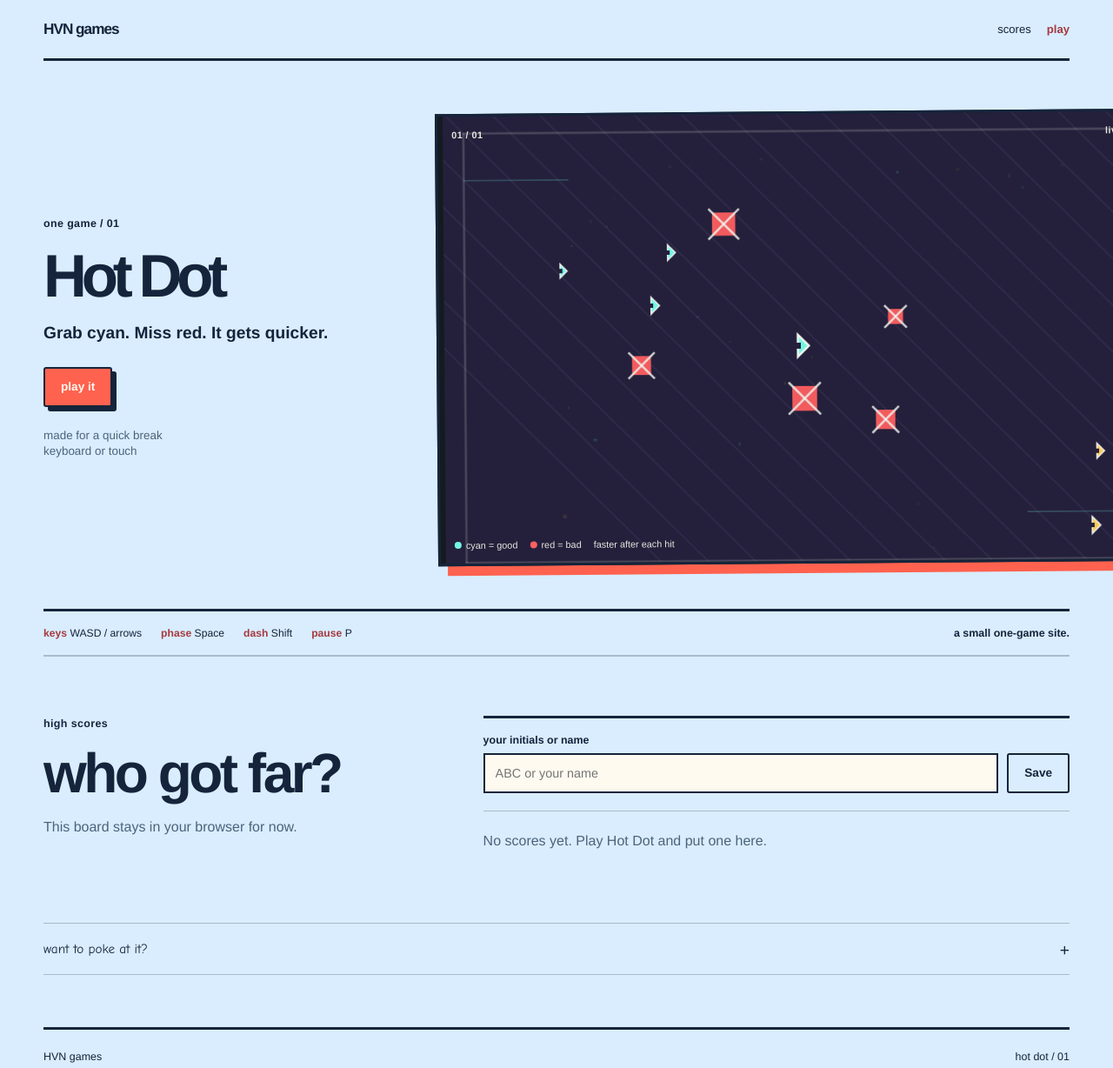
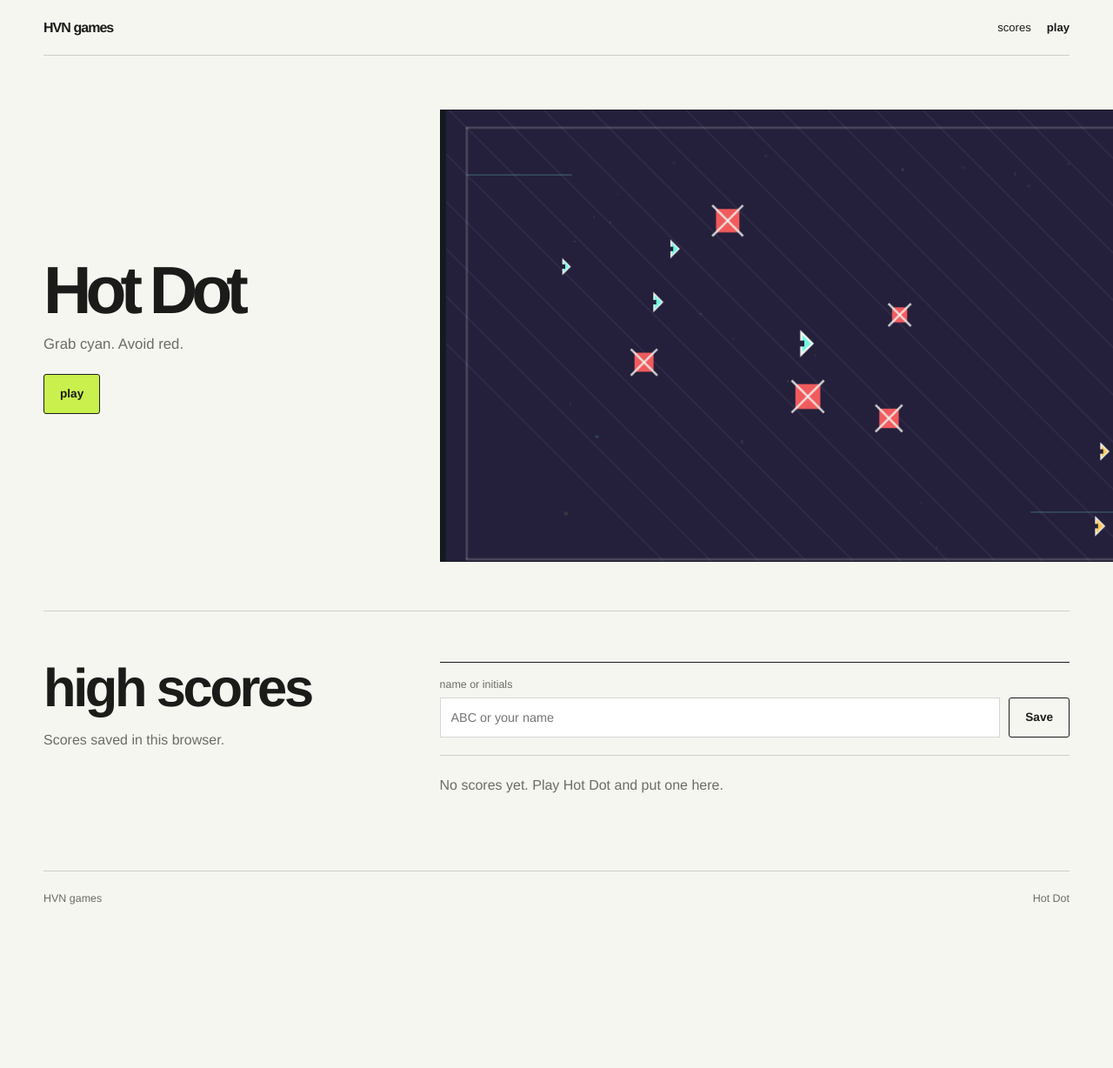
Before and after one commit to henryvn27/hvn-games, a website built with Vite: page site/index.html in a window 1280 px wide. Shown: the top 1228 px of the page at 87% size. After the commit the page ends 1075 px from the top, so only its background shows below. Built offline with nearby package versions, Linux system fonts and the light colour scheme.

Commit message:
Simplify Hot Dot UI

```diff
--- a/site/src/main.js
+++ b/site/src/main.js
@@ -26,54 +26,30 @@ function renderGallery() {
     <main>
       <section class="phasebound-home page-width" aria-labelledby="hero-title">
         <div class="phasebound-home-copy">
-          <p class="eyebrow">one game / 01</p>
           <h1 id="hero-title">Hot Dot</h1>
-          <p class="phasebound-rule">Grab cyan. Miss red. It gets quicker.</p>
-          <a class="button button-primary" href="${base}?game=phasebound">play it</a>
-          <p class="made-note">made for a quick break<br>keyboard or touch</p>
+          <p class="phasebound-rule">Grab cyan. Avoid red.</p>
+          <a class="button button-primary" href="${base}?game=phasebound">play</a>
         </div>
-        <div class="phasebound-home-art" aria-label="Live Hot Dot game preview">
-          <div class="preview-topline"><span>01 / 01</span><span>live run</span></div>
+        <div class="phasebound-home-art" aria-label="Hot Dot preview">
           <div id="phasebound-card-preview-root"></div>
-          <div class="phasebound-legend" aria-label="Hot Dot rules"><span><i class="legend-dot legend-cyan"></i>cyan = good</span><span><i class="legend-dot legend-red"></i>red = bad</span><span>faster after each hit</span></div>
         </div>
-      </section>
-
-      <section class="phasebound-strip page-width" aria-label="Hot Dot controls">
-        <span><b>keys</b> WASD / arrows</span><span><b>phase</b> Space</span><span><b>dash</b> Shift</span><span><b>pause</b> P</span>
-        <span class="bench-note">a small one-game site.</span>
       </section>
 
       <section class="leaderboard-section page-width" id="leaderboard" aria-labelledby="leaderboard-title">
         <div class="leaderboard-heading">
-          <p class="eyebrow">high scores</p>
-          <h2 id="leaderboard-title">who got far?</h2>
-          <p id="leaderboard-connection">This board stays in your browser for now.</p>
+          <h2 id="leaderboard-title">high scores</h2>
+          <p id="leaderboard-connection">Scores saved in this browser.</p>
         </div>
         <div class="leaderboard-panel">
           <form id="leaderboard-name-form" class="name-form">
-            <label for="leaderboard-name">your initials or name</label>
+            <label for="leaderboard-name">name or initials</label>
             <div><input id="leaderboard-name" name="name" maxlength="16" autocomplete="nickname" placeholder="ABC or your name"><button class="button button-secondary" type="submit">Save</button></div>
           </form>
           <div id="leaderboard-list" aria-live="polite"></div>
         </div>
       </section>
-
-      <section class="developer-note page-width" id="details" aria-labelledby="details-title">
-        <details>
-          <summary id="details-title">want to poke at it?</summary>
-          <div class="developer-note-body">
-            <p>Install the repo if you want to change a game.</p>
-            <div class="command-stack">
-              ${commandBlock("INSTALL", "git clone https://github.com/henryvn27/hvn-games.git\ncd hvn-games", "install")}
-              ${commandBlock("CHECK", "npm install\nnpm test", "setup")}
-              ${commandBlock("RUN", "npm run dev", "run")}
-            </div>
-          </div>
-        </details>
-      </section>
     </main>
-    <footer class="site-footer page-width"><span>HVN games</span><span>hot dot / 01</span></footer>
+    <footer class="site-footer page-width"><span>HVN games</span><span>Hot Dot</span></footer>
   `;
   setupCopyButtons();
   setupLeaderboard();
@@ -233,8 +209,8 @@ async function renderGame() {
     </header>
     <main class="game-main page-width">
       <div class="game-heading">
-        <div><p class="game-index">01 / hot dot</p><h1>Hot Dot</h1></div>
-        <p class="game-blurb">cyan good. red bad. gets quicker.</p>
+        <h1>Hot Dot</h1>
+        <p class="game-blurb">Grab cyan. Avoid red.</p>
       </div>
       <section class="game-frame" aria-label="Hot Dot game">
         <div class="hud" aria-live="polite">
@@ -271,8 +247,8 @@ async function renderGame() {
           <div class="touch-actions"><button type="button" data-input="phase" aria-label="Change phase">Phase</button><button type="button" data-input="dash" aria-label="Dash">Dash</button></div>
         </div>
       </section>
-      <div class="game-notes"><span><b>move</b> WASD / arrows</span><span><b>phase</b> Space</span><span><b>dash</b> Shift</span><span><b>pause</b> P</span></div>
-      <section class="route-leaderboard" aria-labelledby="route-leaderboard-title"><div><p class="game-index">high scores</p><h2 id="route-leaderboard-title">scores</h2><p>Scores from this browser.</p></div><div id="phasebound-leaderboard"></div></section>
+      <div class="game-notes"><span>WASD / arrows move</span><span>Space phase</span><span>Shift dash</span><span>P pause</span></div>
+      <section class="route-leaderboard" aria-labelledby="route-leaderboard-title"><div><h2 id="route-leaderboard-title">high scores</h2><p>Scores saved in this browser.</p></div><div id="phasebound-leaderboard"></div></section>
     </main>
   `;
 
--- a/site/src/styles.css
+++ b/site/src/styles.css
@@ -559,3 +559,73 @@ h3 { font-size: clamp(2rem, 3vw, 3rem); margin-bottom: 16px; }
   .phasebound-legend { inset-inline: 12px; font-size: 0.62rem; }
   .gallery-page .leaderboard-section { grid-template-columns: 1fr; }
 }
+
+/* Simple pass: let the game and the scores do the talking. */
+.gallery-page {
+  --bg: #f6f6f1;
+  --surface: #ffffff;
+  --surface-strong: #ecece5;
+  --ink: #1b1c19;
+  --muted: #6a6d66;
+  --line: rgba(27, 28, 25, 0.18);
+  --accent: #c9f04d;
+  --accent-strong: #617d08;
+  background: var(--bg);
+}
+.gallery-page .site-header { min-height: 64px; border-bottom: 1px solid var(--line); }
+.gallery-page .wordmark { font-size: 1rem; letter-spacing: -0.06em; }
+.gallery-page .site-nav { gap: 18px; text-transform: lowercase; }
+.gallery-page .site-nav a:last-child { color: var(--ink); font-weight: 700; }
+.phasebound-home { grid-template-columns: minmax(220px, 0.72fr) minmax(0, 1.28fr); gap: 48px; padding-block: 62px 56px; }
+.phasebound-home-copy { max-width: 390px; }
+.phasebound-home .eyebrow,
+.phasebound-home-copy::after,
+.phasebound-home .made-note,
+.phasebound-strip,
+.preview-topline,
+.phasebound-legend { display: none; }
+.phasebound-home h1 { margin-bottom: 14px; font-size: clamp(3.4rem, 6vw, 5.7rem); }
+.phasebound-rule { max-width: 260px; margin-bottom: 22px; color: var(--muted); font-size: 1.05rem; font-weight: 400; }
+.gallery-page .button-primary { background: var(--accent); color: var(--ink); border: 1px solid var(--ink); box-shadow: none; }
+.gallery-page .button-primary:hover { background: var(--ink); color: var(--accent); box-shadow: none; transform: translateY(-1px); }
+.phasebound-home-art { border: 1px solid var(--line); box-shadow: none; transform: none; }
+.gallery-page .leaderboard-section { grid-template-columns: minmax(220px, 0.72fr) minmax(320px, 1.28fr); gap: 48px; padding-block: 58px 64px; }
+.gallery-page .leaderboard-heading h2 { font-size: clamp(2.5rem, 4.8vw, 4.2rem); }
+.gallery-page .leaderboard-heading > p:last-child { max-width: 280px; color: var(--muted); }
+.gallery-page .leaderboard-panel { border-top: 1px solid var(--ink); }
+.gallery-page .name-form label { color: var(--muted); font-size: 0.78rem; font-weight: 500; letter-spacing: 0; text-transform: none; }
+.gallery-page .name-form input { background: var(--surface); border: 1px solid var(--line); }
+.gallery-page .button-secondary { border: 1px solid var(--ink); }
+.gallery-page .leaderboard-list li { border-bottom-color: var(--line); }
+.gallery-page .developer-note,
+.gallery-page .history { display: none; }
+.gallery-page .site-footer { border-top: 1px solid var(--line); color: var(--muted); }
+
+.game-page { background: #24203b; }
+.game-page .game-header { border-bottom-width: 1px; }
+.game-page .game-heading { padding-bottom: 18px; }
+.game-page .game-heading h1 { margin: 0; }
+.game-page .game-blurb { max-width: 220px; color: #f4f0dc; font-weight: 400; }
+.game-page .game-frame { border: 1px solid #f4f0dc; box-shadow: none; }
+.game-page .game-notes { color: #aeb7d4; text-transform: none; letter-spacing: 0; }
+.game-page .route-leaderboard { padding-top: 52px; }
+.game-page .route-leaderboard .game-index { display: none; }
+.game-page .route-leaderboard h2 { margin-bottom: 10px; }
+
+@media (prefers-color-scheme: dark) {
+  .gallery-page { --bg: #1f211e; --surface: #282a26; --surface-strong: #32342e; --ink: #f1f2e9; --muted: #b3b6aa; --line: rgba(241, 242, 233, 0.22); --accent: #d4f56e; --accent-strong: #d4f56e; }
+  .gallery-page .button-primary { color: #1f211e; border-color: #d4f56e; }
+  .gallery-page .button-primary:hover { background: #f1f2e9; color: #1f211e; }
+}
+
+@media (max-width: 850px) {
+  .phasebound-home { grid-template-columns: 1fr; gap: 34px; }
+}
+
+@media (max-width: 600px) {
+  .gallery-page .site-header { min-height: 60px; }
+  .phasebound-home { gap: 30px; padding-block: 44px 38px; }
+  .phasebound-home h1 { font-size: clamp(3.4rem, 16.5vw, 5.2rem); }
+  .phasebound-home-art { box-shadow: none; }
+  .gallery-page .leaderboard-section { grid-template-columns: 1fr; gap: 30px; padding-block: 48px 54px; }
+}
```
